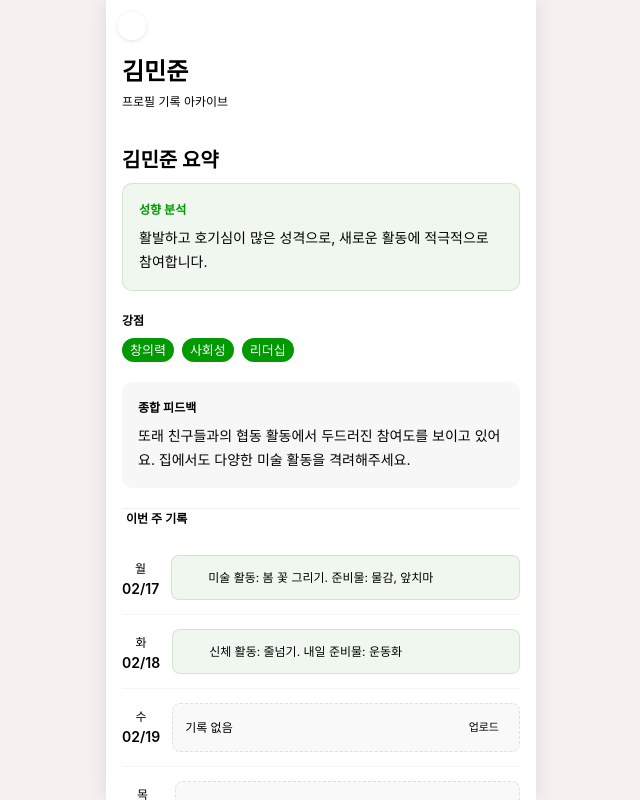
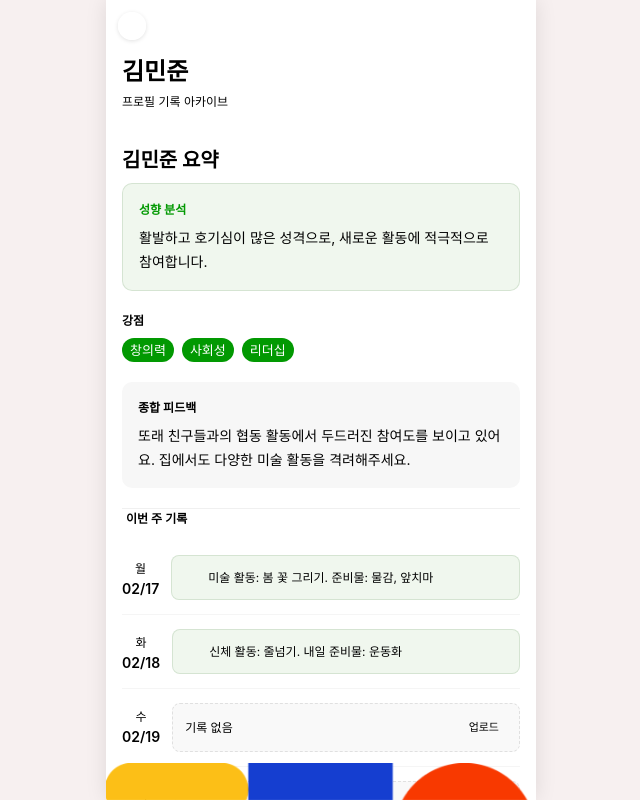
Before and after one commit to GDG-Solution-Challenge/FE, a React (Vite) app: page /records/1 in a window 1280 px wide. Shown: the whole page, without its empty margins (319-959 px from the left). Built offline with nearby package versions, Linux system fonts and the light colour scheme; some icons are missing; a web font is replaced by a local one.

Commit message:
[ui] : footer 이미지 추가

```diff
--- a/src/components/layout/Layout.tsx
+++ b/src/components/layout/Layout.tsx
@@ -1,14 +1,33 @@
-import { Outlet } from "react-router-dom";
+import { Outlet, useLocation } from "react-router-dom";
 import Box from "@mui/material/Box";
 import Sidebar from "../common/Sidebar";
+import bottomPng from "../../assets/bottom.png";
 
 const Layout = () => {
+  const location = useLocation();
+  const isChatPage = location.pathname.startsWith('/child/');
+
   return (
-    <Box sx={{ width: '100%', height: '100%', position: 'relative', backgroundColor: '#fff' }}>
+    <Box sx={{ width: '100%', height: '100%', position: 'relative', backgroundColor: '#fff', overflow: 'hidden' }}>
       <Sidebar />
       <Box component="main" sx={{ width: '100%', height: '100%' }}>
         <Outlet />
       </Box>
+      {isChatPage && (
+        <Box
+          component="img"
+          src={bottomPng}
+          alt=""
+          sx={{
+            position: 'absolute',
+            bottom: 0,
+            left: 0,
+            width: '100%',
+            pointerEvents: 'none',
+            zIndex: 0,
+          }}
+        />
+      )}
     </Box>
   );
 };
--- a/src/pages/Main/UploadArea.tsx
+++ b/src/pages/Main/UploadArea.tsx
@@ -26,7 +26,7 @@ const UploadArea = ({ input, onInputChange, onSend, onImageUpload, disabled }: P
   };
 
   return (
-    <Box sx={{ display: 'flex', alignItems: 'flex-end', gap: 1, px: 2, py: 1.5, borderTop: '1px solid #F0F0F0', backgroundColor: '#fff' }}>
+    <Box sx={{ display: 'flex', alignItems: 'flex-end', gap: 1, px: 2, py: 1.5, borderTop: '1px solid #F0F0F0', backgroundColor: '#fff', position: 'relative', zIndex: 1 }}>
       <input ref={fileRef} type="file" accept="image/*" style={{ display: 'none' }} onChange={(e) => e.target.files?.[0] && onImageUpload(e.target.files[0])} />
       <IconButton onClick={() => fileRef.current?.click()} disabled={disabled} size="small" sx={{ color: 'text.secondary', flexShrink: 0 }}>
         <ImageIcon />
--- a/src/pages/Records/index.tsx
+++ b/src/pages/Records/index.tsx
@@ -1,10 +1,11 @@
-import { useParams } from 'react-router-dom';
+import { useParams, useLocation } from 'react-router-dom';
 import { useTranslation } from 'react-i18next';
 import Box from '@mui/material/Box';
 import Typography from '@mui/material/Typography';
 import Divider from '@mui/material/Divider';
 import ChildSummary from './ChildSummary';
 import DailyList from './DailyList';
+import bottom2Png from '../../assets/bottom2.png';
 
 // TODO: 실제 자녀 데이터로 교체
 const mockChildMap: Record<string, string> = {
@@ -15,9 +16,11 @@ const mockChildMap: Record<string, string> = {
 const Records = () => {
   const { childId } = useParams<{ childId: string }>();
   const { t } = useTranslation();
-  const childName = childId ? (mockChildMap[childId] ?? '알 수 없음') : '알 수 없음';
+  const locationState = useLocation().state as { childName?: string } | null;
+  const childName = locationState?.childName ?? (childId ? (mockChildMap[childId] ?? '알 수 없음') : '알 수 없음');
 
   return (
+    <Box sx={{ height: '100%', position: 'relative' }}>
       <Box sx={{ height: '100%', overflow: 'auto', pt: 6 }}>
         <Box sx={{ px: 2, pt: 1, pb: 1.5 }}>
           <Typography variant="h5" fontWeight={700}>{childName}</Typography>
@@ -27,6 +30,13 @@ const Records = () => {
         <Divider sx={{ mx: 2, borderColor: '#F0F0F0' }} />
         <DailyList childId={childId ?? ''} />
       </Box>
+      <Box
+        component="img"
+        src={bottom2Png}
+        alt=""
+        sx={{ position: 'absolute', bottom: 0, left: 0, width: '100%', pointerEvents: 'none', zIndex: 0 }}
+      />
+    </Box>
   );
 };
 
```
Also changed, not shown: src/assets/bottom.png (added), src/assets/bottom2.png (added). Lines whose indentation alone changed are shown as unchanged.
